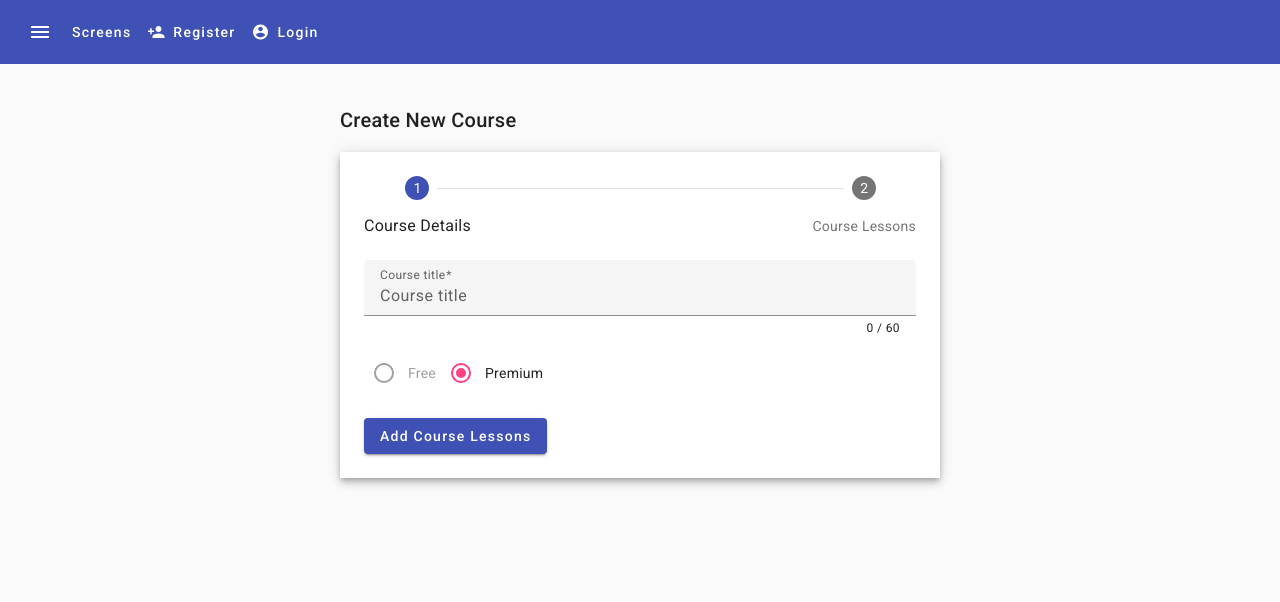
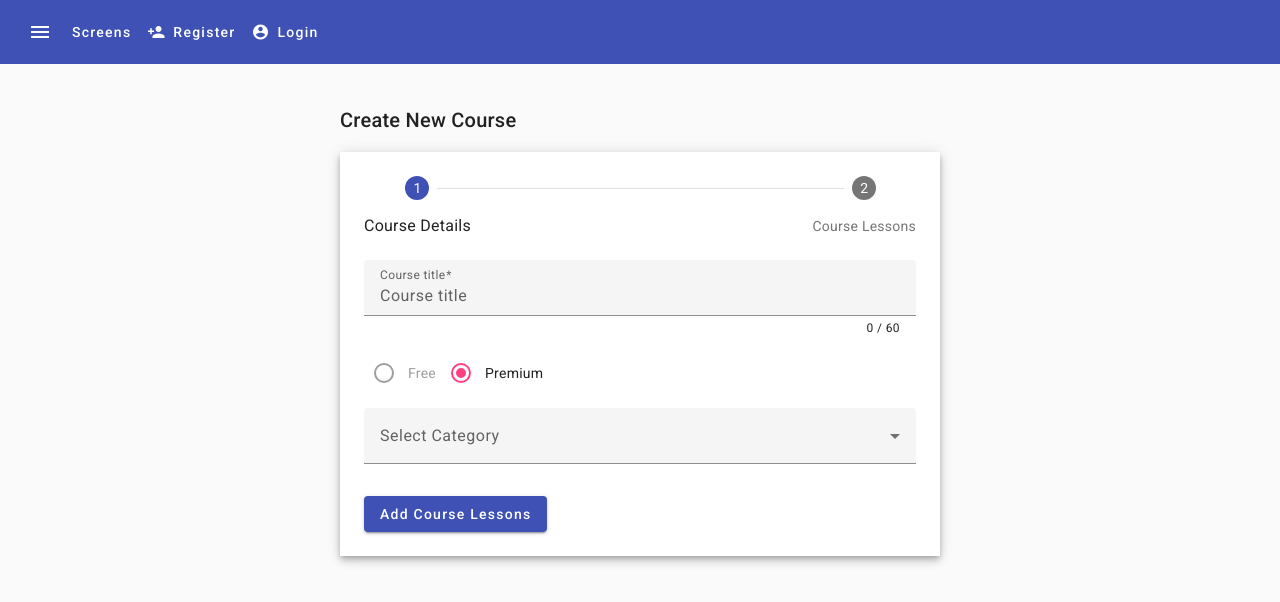
Before and after one commit to paolopci/angular-material-course, an Angular app: page /add-new-course in a window 1280 px wide. Shown: the top 602 px of the page. Built offline with nearby package versions, Linux system fonts and the light colour scheme.

Commit message:
Select Box for "category"

```diff
--- a/src/app/create-course/create-course-step-1/create-course-step-1.component.html
+++ b/src/app/create-course/create-course-step-1/create-course-step-1.component.html
@@ -19,5 +19,13 @@
     <mat-radio-button value="premium">Premium</mat-radio-button>
   </mat-radio-group>
 
+  <mat-form-field appearance="fill">
+    <mat-select formControlName="category" placeholder="Select Category">
+      <mat-option value="BEGINNERS">Beginners</mat-option>
+      <mat-option value="INTERMEDIATE">Intermediate</mat-option>
+      <mat-option value="ADVANCED">Advanced</mat-option>
+    </mat-select>
+  </mat-form-field>
+
 
 </div>
```
